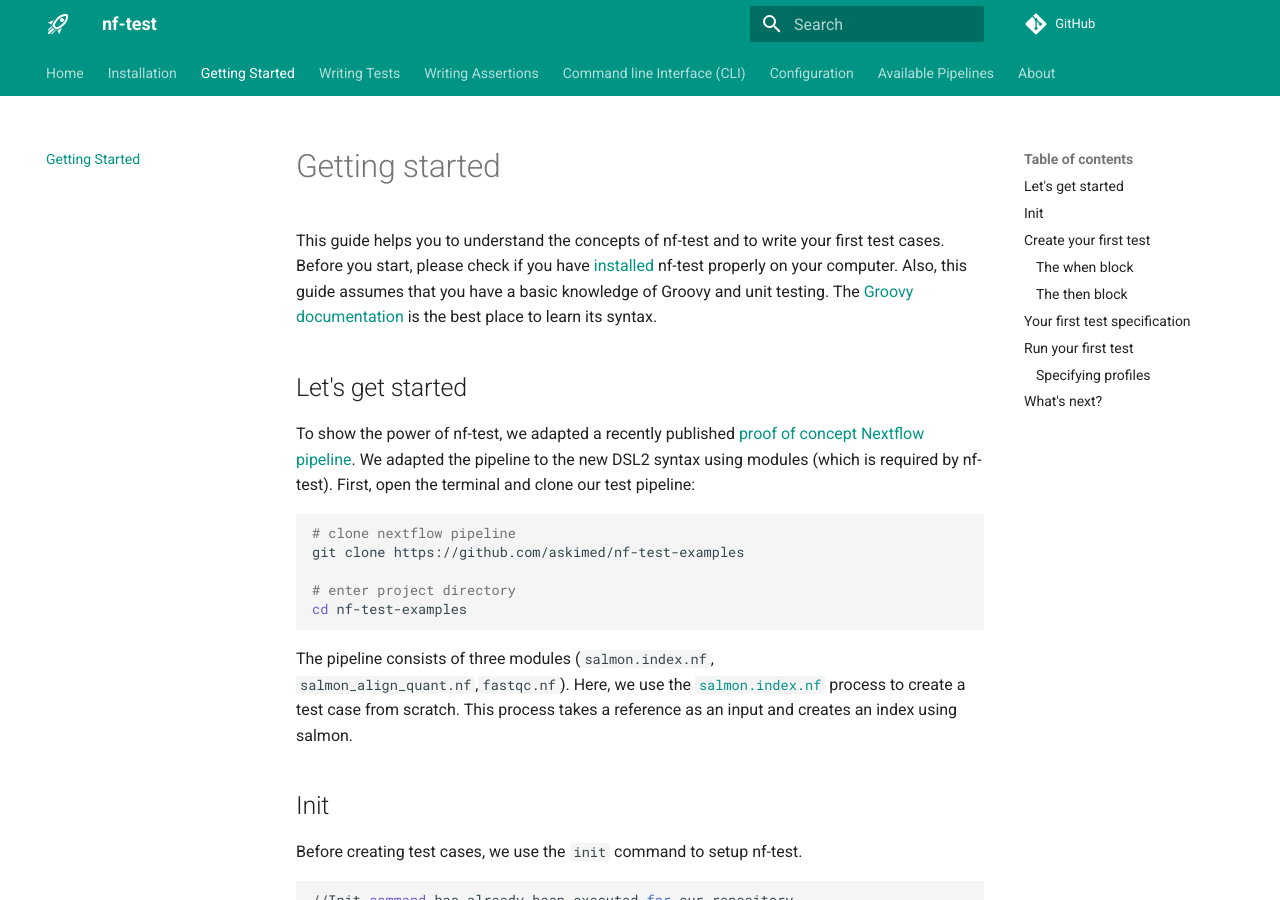
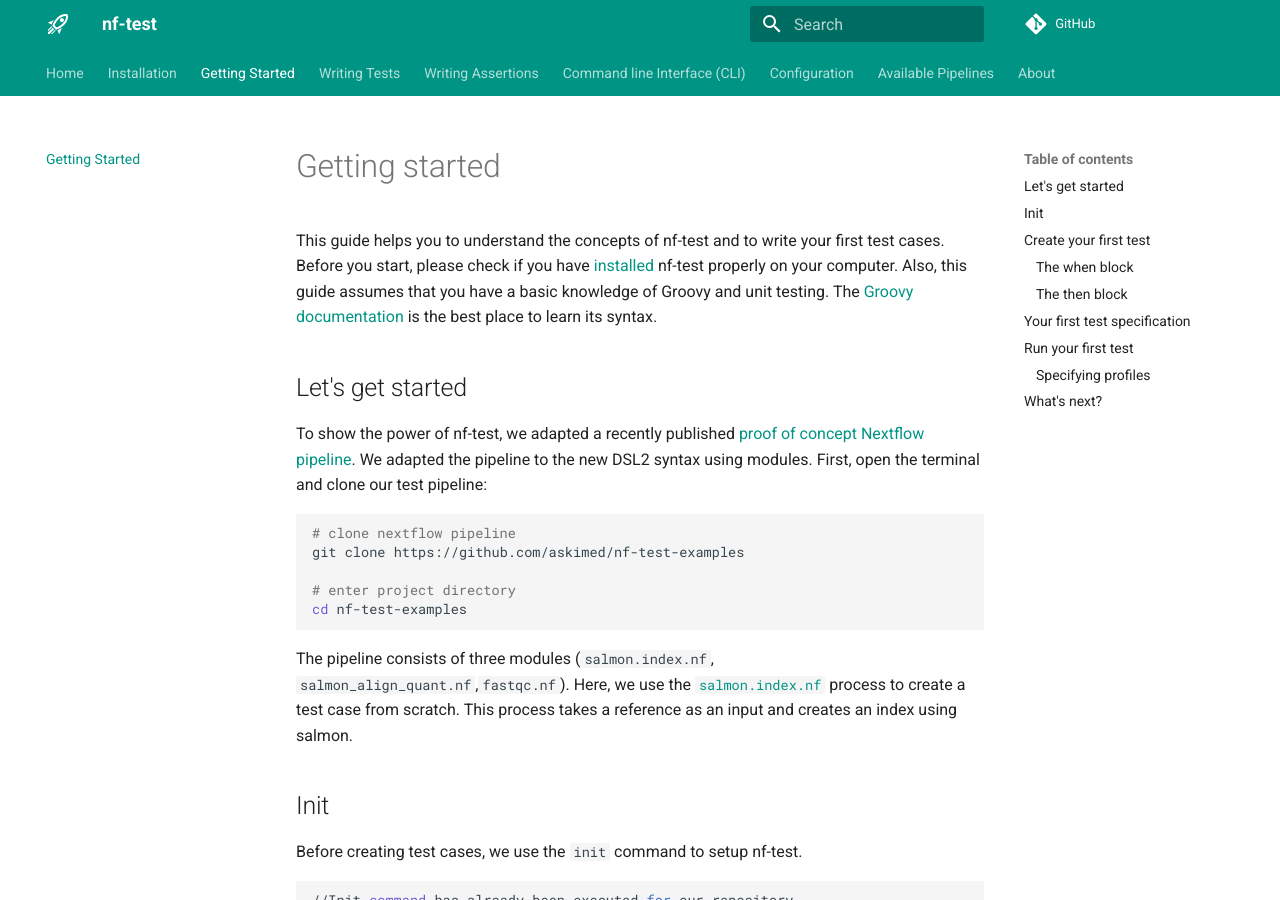
Before and after one commit to askimed/nf-test, an MkDocs documentation site: the page built from docs/getting-started.md, in a window 1280 px wide and 900 px high. Built offline with MkDocs 1.6.1 and Material for MkDocs 9.7.7, drawn with Linux system fonts in a browser that asks for light colours; comment, search, counter and statistics services are not loaded.

Commit message:
Update getting-started.md

````diff
--- a/docs/getting-started.md
+++ b/docs/getting-started.md
@@ -3,7 +3,7 @@
 This guide helps you to understand the concepts of nf-test and to write your first test cases. Before you start, please check if you have [installed](installation.md) nf-test properly on your computer. Also, this guide assumes that you have a basic knowledge of Groovy and unit testing. The [Groovy documentation](http://groovy-lang.org/documentation.html) is the best place to learn its syntax.
 
 ## Let's get started
-To show the power of nf-test, we adapted a recently published [proof of concept Nextflow pipeline](https://github.com/GoekeLab/bioinformatics-workflows/tree/master/nextflow). We adapted the pipeline to the new DSL2 syntax using modules (which is required by nf-test). First, open the terminal and clone our test pipeline:
+To show the power of nf-test, we adapted a recently published [proof of concept Nextflow pipeline](https://github.com/GoekeLab/bioinformatics-workflows/tree/master/nextflow). We adapted the pipeline to the new DSL2 syntax using modules. First, open the terminal and clone our test pipeline:
 
 ```bash
 # clone nextflow pipeline
````
